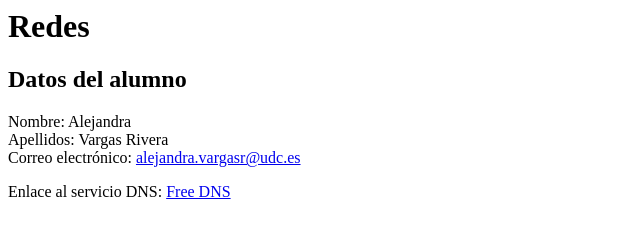
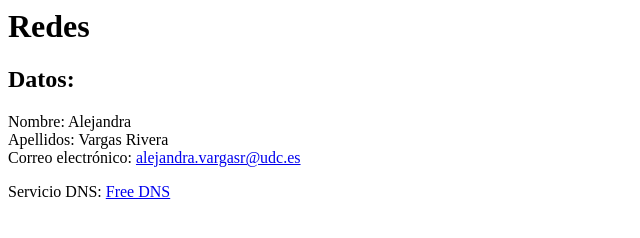
Before and after one commit to AlejandraVargas-1/alejandravargas.github.io, a plain HTML site: page index.html in a window 1280 px wide. Shown: the whole page, without its empty margins (0-640 px from the left). Drawn offline with Linux system fonts and the light colour scheme.

Commit message:
Update headings and fix HTML link formatting

```diff
--- a/index.html
+++ b/index.html
@@ -2,23 +2,19 @@
 <html lang="es">
 <body>
     <h1>Redes</h1>
-
-    <h2>Datos del alumno</h2>
+    <h2>Datos:</h2>
     <p>
         Nombre: Alejandra<br>
         Apellidos: Vargas Rivera<br>
         Correo electrónico:
         <a href="mailto: alejandra.vargasr@udc.es">
-            alejandra.vargasr@udc.es
-        </a>
+            alejandra.vargasr@udc.es</a>
     </p>
 
     <p>
-        Enlace al servicio DNS:
+        Servicio DNS:
         <a href="https://freedns.afraid.org" target="_blank">
-            Free DNS
-        </a>
+            Free DNS</a>
     </p>
-
 </body>
 </html>
```
